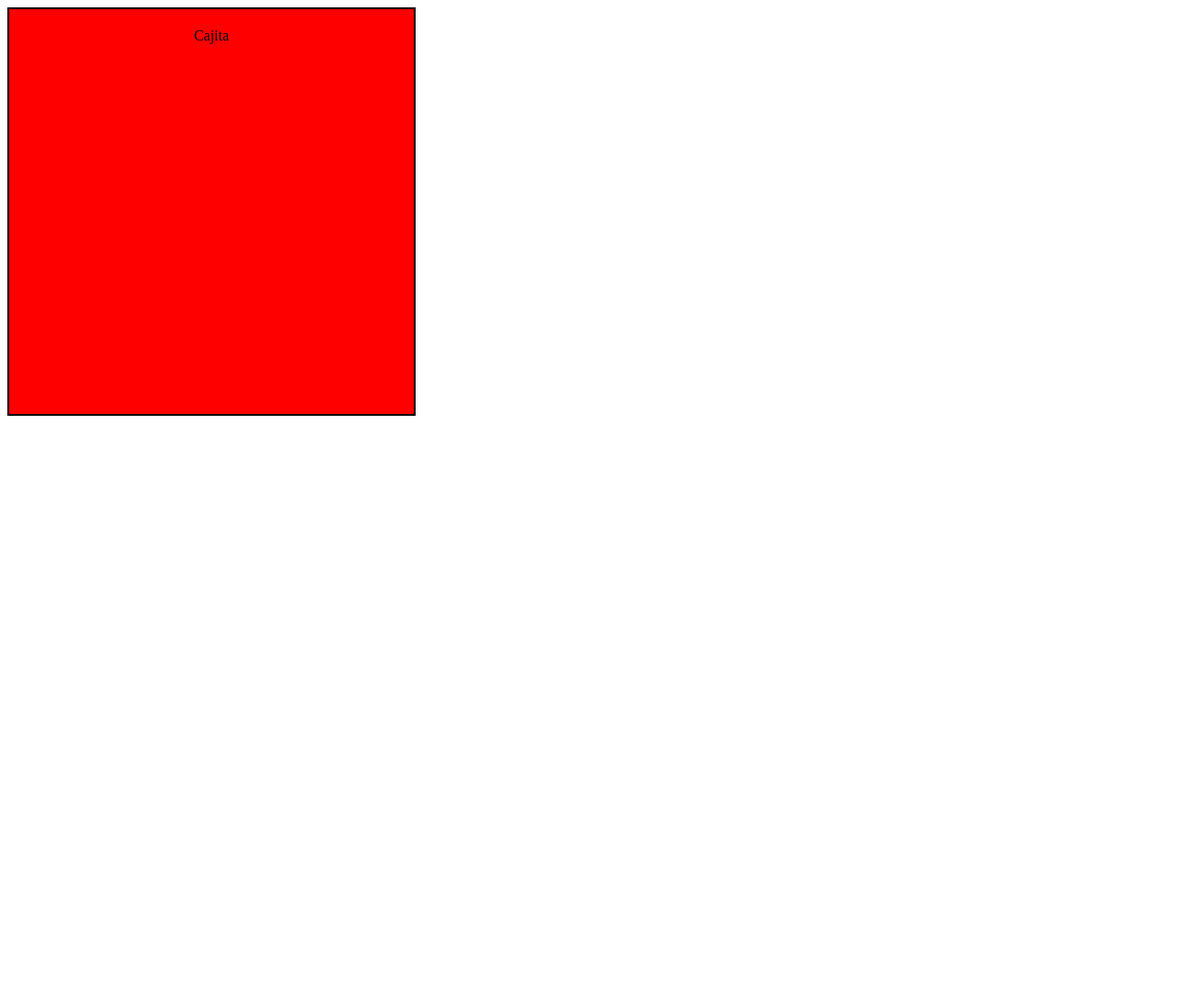
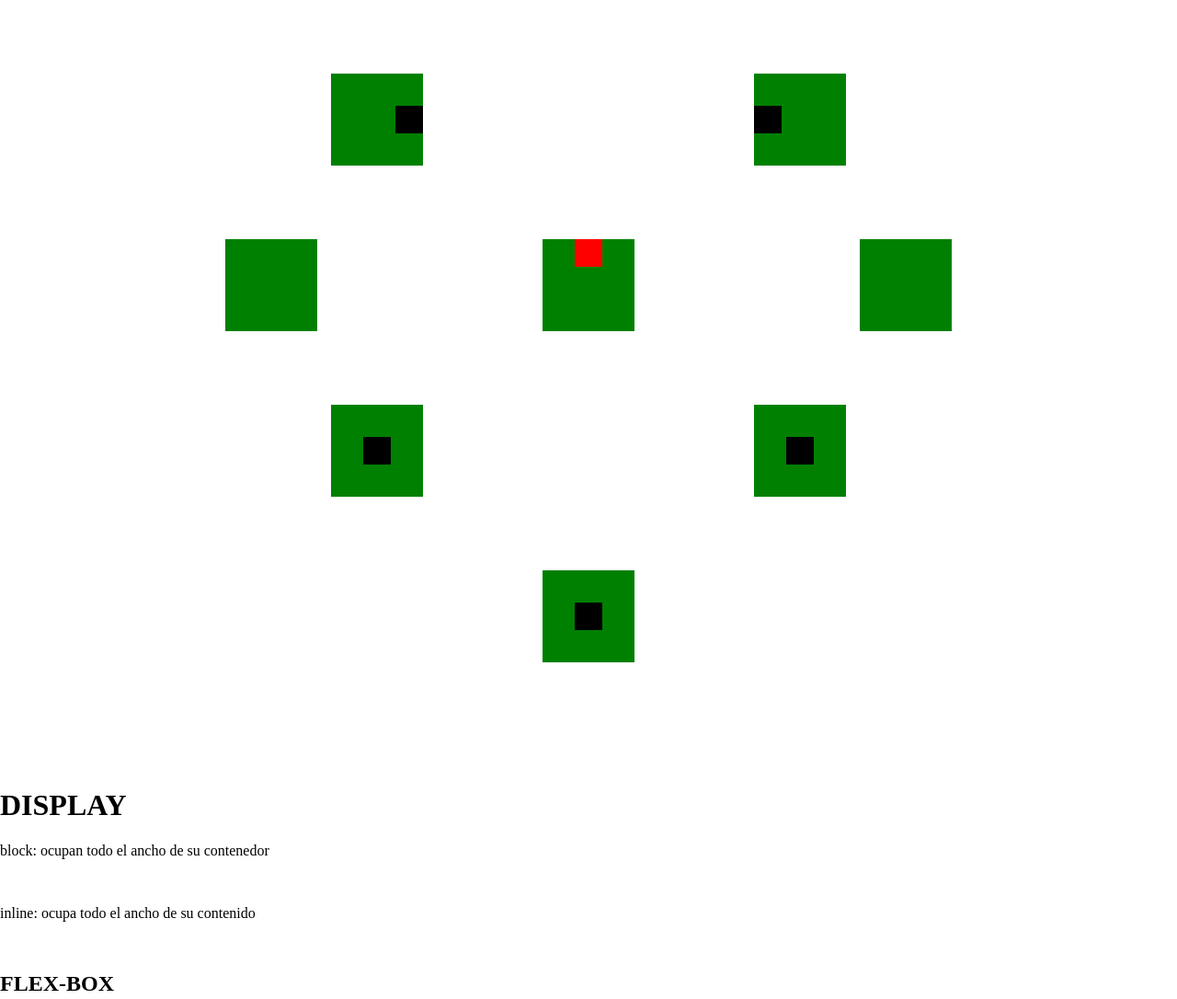
Before and after one commit to Zmpfqq/Css, a plain HTML site: page modbox.html in a window 1280 px wide. Shown: the top 1086 px of the page at 92% size. Before the commit the page ends 800 px from the top, so only its background shows below. Drawn offline with Linux system fonts and the light colour scheme.

Commit message:
fourth commit

```diff
--- a/CSS1/modbox.css
+++ b/CSS1/modbox.css
@@ -1,9 +1,68 @@
-div{
-    width: 400px;
-    height: 400px;
+body{
+    margin: 0px;
+}
+.container{
+    width: 100%;
+    height: 100vh;
+    display: flex;
+    flex-direction: column;
+    justify-content: space-evenly;
+    align-items: center;
+}
+.sub-container{
+    width: 100%;
+    display: flex;
+    justify-content: space-evenly;
+}
+.item{
+    width: 100px;
+    height: 100px;
+    background-color: green;
+    display: flex;
+    justify-content: center;
+    align-items: center;
+}
+.item1{
+    width: 100px;
+    height: 100px;
+    background-color: green;
+    display: flex;
+    justify-content: flex-end;
+    align-items: center;
+}
+.item2{
+    width: 100px;
+    height: 100px;
+    background-color: green;
+    display: flex;
+    justify-content: flex-start;
+    align-items: center;
+}
+.item3{
+    width: 100px;
+    height: 100px;
+    background-color: green;
+    display: flex;
+    justify-content: center;
+    align-items: flex-start;
+}
+.sub-item{
+    width: 30px;
+    height: 30px;
+    background-color: black;
+}
+.sub-item1{
+    width: 30px;
+    height: 30px;
     background-color: red;
-    border: solid 2px black;
-    text-align: center;
-    padding: 20px;
-
 }
+.ojod{
+    width: 30px;
+    height: 30px;
+    background-color: black;
+}
+.ojoi{
+    width: 30px;
+    height: 30px;
+    background-color: black;
+}
--- a/modbox.html
+++ b/modbox.html
@@ -8,6 +8,59 @@
     <link rel="stylesheet" href="CSS1/modbox.css">
 </head>
 <body>
-    <div>Cajita</div>
+    <div class="container">
+        <div class="sub-container">
+            <div class="item1">
+                <article class="ojod"></article>
+            </div>
+            <div class="item2">
+                <article class="ojoi"></article>
+            </div>
+        </div>
+        <div class="sub-container">
+            <div class="item"></div>
+            <div class="item3">
+                <article class="sub-item1"></article>
+            </div>
+            <div class="item"></div>
+        </div>
+        <div class="sub-container">
+            <div class="item">
+                <article class="sub-item"></article>
+            </div>
+            <div class="item">
+                <article class="sub-item"></article>
+            </div>
+        </div>
+        <div class="sub-container">
+            <div class="item">
+                <article class="sub-item"></article>
+            </div>
+        </div>
+    </div>
+    <br>
+    <br>
+    <h1>DISPLAY</h1>
+    <p>block: ocupan todo el ancho de su contenedor</p>
+    <br>
+    <p>inline: ocupa todo el ancho de su contenido</p>
+    <br>
+    <h2>FLEX-BOX</h2>
+    <P>elementos: Container-items-ejeprincipal-ejesecundario</P>
+    <br>
+    <p>Alineaciones en el eje principal (justify content)</p>
+    <br>
+    <h2>flex-start</h2>
+    <h2>flex-end</h2>
+    <h2>center</h2>
+    <h2>space-btween</h2>
+    <h2>space-around</h2>
+    <h2>space-evenly</h2>
+    <br>
+    <p>Alineaciones en el eje secundario (align items)</p>
+    <br>
+    <h2>flex-start</h2>
+    <h2>flex-end</h2>
+    <h2>centre</h2>
 </body>
 </html>
```
